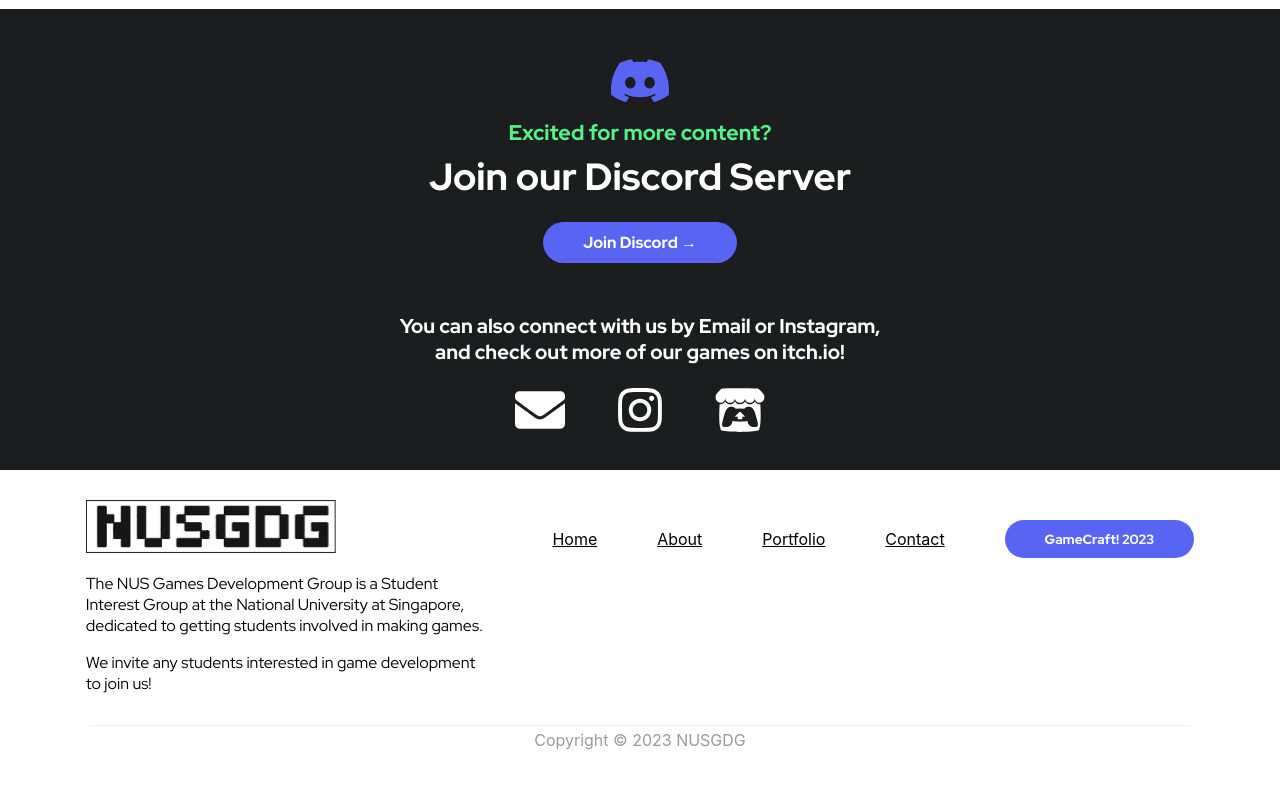
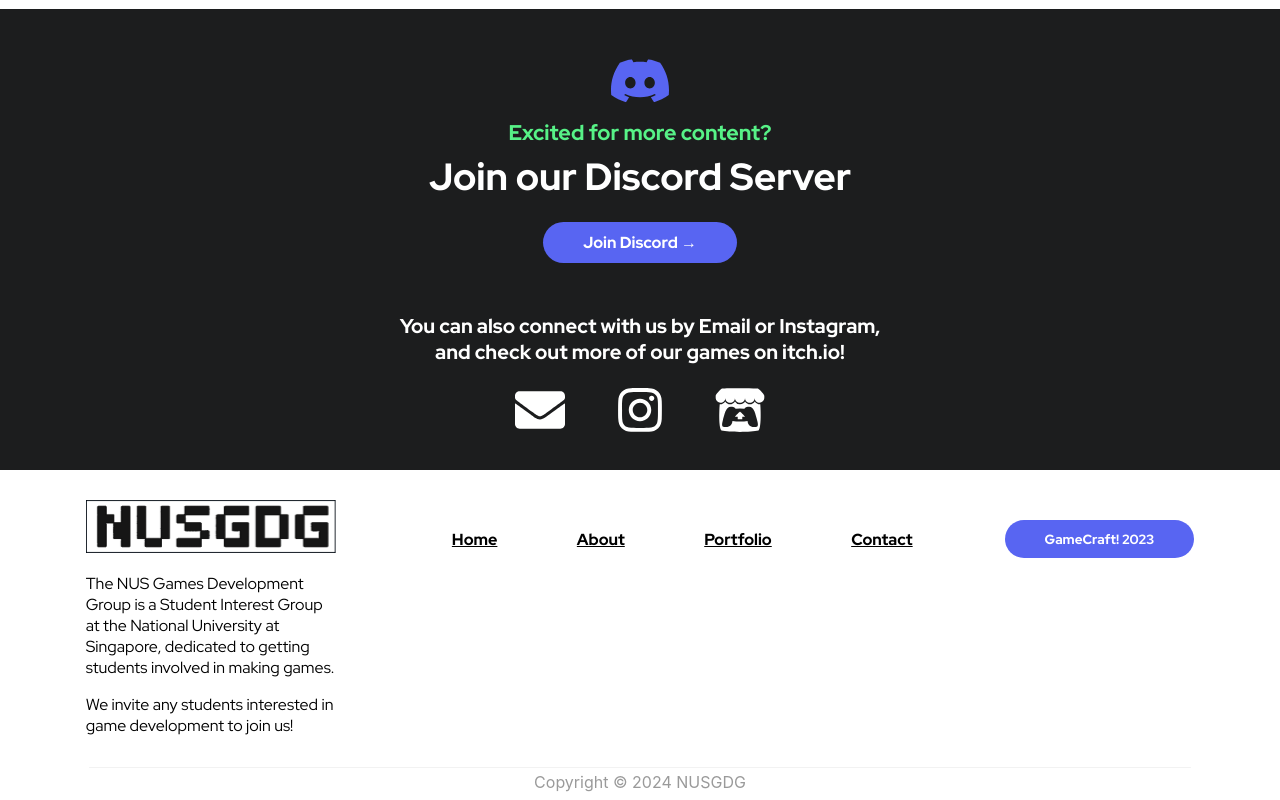
Before and after one commit to nus-gdg/nus-gdg.github.io, a React (Create React App) app in the folder new/: page / in a window 1280 px wide. Shown: the part 2505-3305 px from the top of the page. Before the commit the page ends 3263 px from the top, so only its background shows below. Built offline with nearby package versions, Linux system fonts and the light colour scheme.

Commit message:
Improve responsive distance between links

```diff
--- a/new/src/components/footer/footer.scss
+++ b/new/src/components/footer/footer.scss
@@ -5,6 +5,7 @@
   padding-bottom: 8px;
   padding-left: $footer-side-padding;
   padding-right: $footer-side-padding;
+
   &-top {
     display: flex;
     flex-direction: row;
@@ -15,6 +16,10 @@
 
   &-gdg-container {
     width: 400px;
+
+    @media (max-width: 1280px) {
+      width: 250px;
+    }
   }
 
   &-logo {
@@ -29,22 +34,35 @@
     display: flex;
     flex-direction: row;
     align-items: center;
-    gap: 4.68vw;
+    width: 52vw;
+    justify-content: space-between;
     padding-top: 20px;
+
+    @media (max-width: 1280px) {
+      width: 58vw;
+    }
   }
 
   &-links {
     display: flex;
     flex-direction: row;
-    gap: 4.68vw;
+    width: 30vw;
+    justify-content: space-between;
+    //gap: 3.2vw;
 
     @media (max-width: 1024px) {
       display: none;
+    }
+
+    @media (max-width: 1280px) {
+      width: 36vw;
     }
   }
 
   &-link-header {
     color: black;
+    font-family: "Red Hat Display";
+    font-weight: bold;
 
     :visited {
       color: black;
--- a/new/src/components/footer/footer.tsx
+++ b/new/src/components/footer/footer.tsx
@@ -48,7 +48,7 @@
         <img className="footer-divider" src={horizontalDivider} alt=""></img>
       </div>
       <div className="footer-copyright">
-        <span className="footer-copyright-gdg">Copyright © 2023 NUSGDG</span>
+        <span className="footer-copyright-gdg">Copyright © 2024 NUSGDG</span>
       </div>
     </footer>
   );
```
